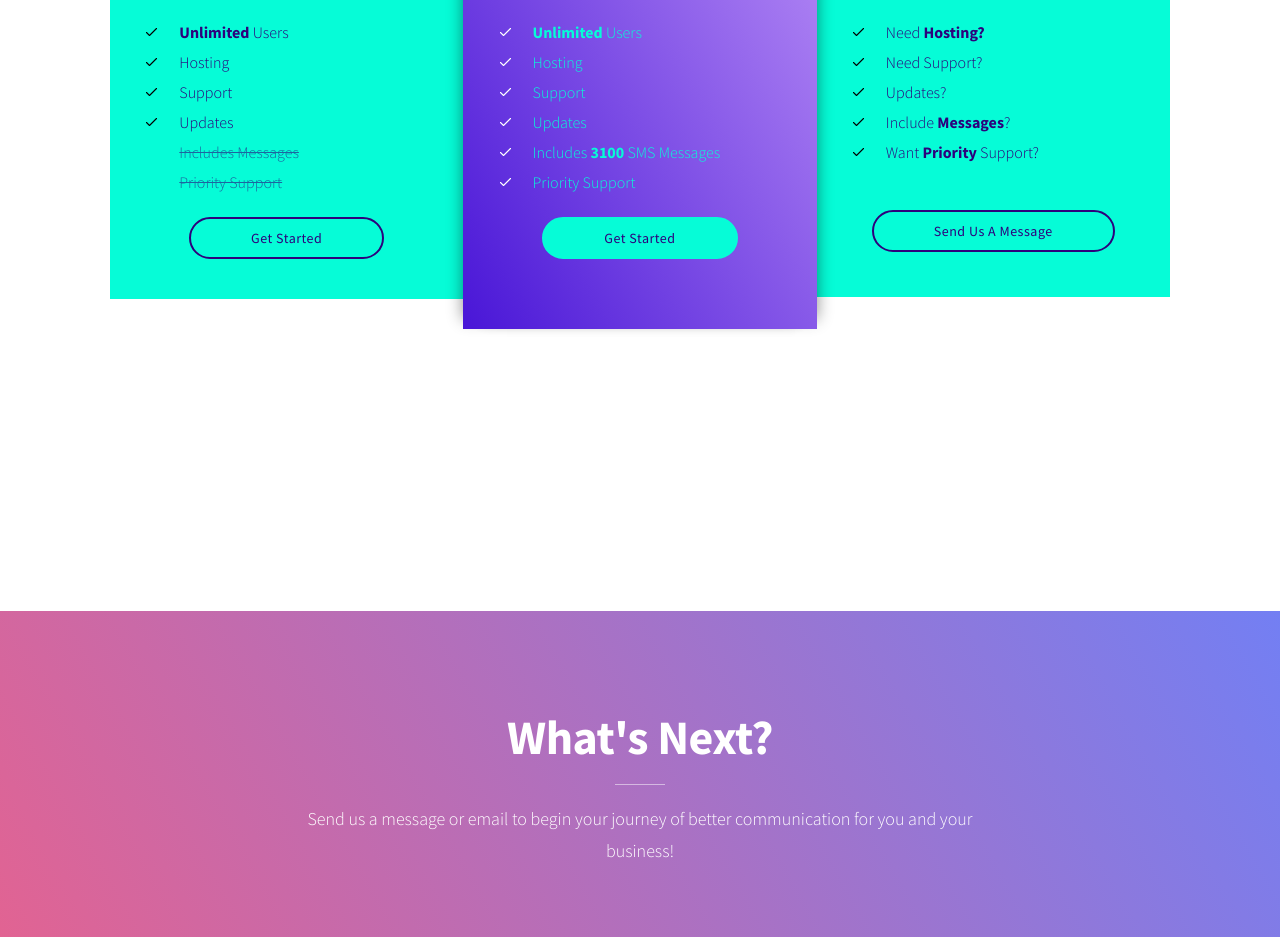
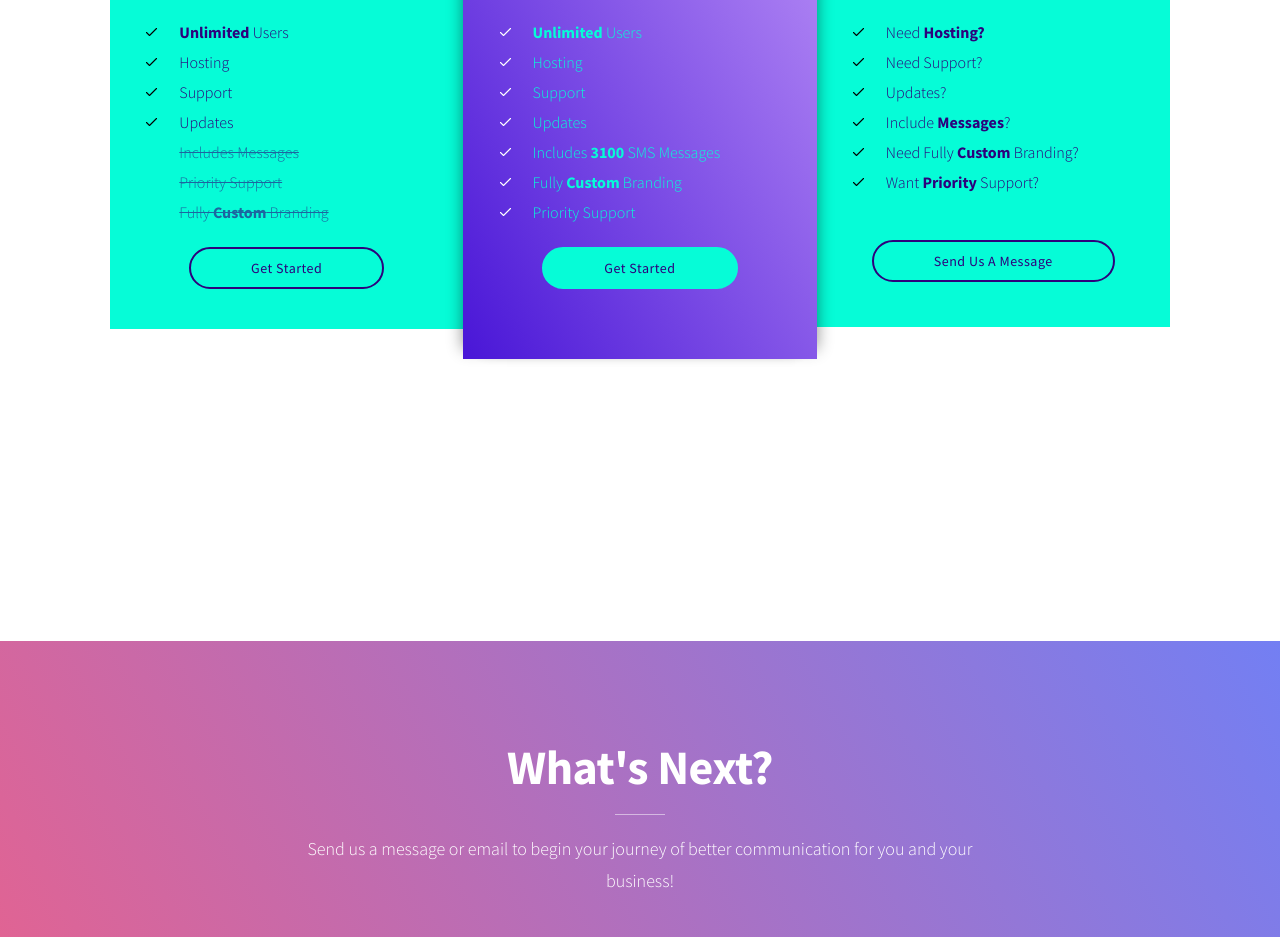
Before and after one commit to sollywelch/solly, a plain HTML site: page index.html in a window 1280 px wide. Shown: the part 3641-4578 px from the top of the page. Drawn offline with nearby package versions, Linux system fonts and the light colour scheme; a script that the page names is missing.

Commit message:
Update index.html

```diff
--- a/index.html
+++ b/index.html
@@ -185,6 +185,7 @@
 									<li>Updates</li>
 									<li class="disabled">Includes Messages</li>
 									<li class="disabled">Priority Support</li>
+									<li class="disabled">Fully <b>Custom</b> Branding</li>
 
 								</ul>
 
@@ -203,6 +204,7 @@
 									<li>Support</li>
 									<li>Updates</li>
 									<li>Includes <b>3100</b> SMS Messages</li>
+									<li>Fully <b>Custom</b> Branding</li>
 									<li>Priority Support</li>
 								</ul>
 								<a class="pricing__signup" target="_blank" href="https://www.paypal.com/cgi-bin/webscr?cmd=_xclick-subscriptions&business=co%2esowel%40gmail%2ecom&lc=US&item_name=Argon%20Labs%20SMS%20%28All%20In%20One%29&no_note=1&src=1&a3=65%2e00&p3=1&t3=M&currency_code=USD&bn=PP%2dSubscriptionsBF%3abtn_subscribeCC_LG%2egif%3aNonHostedGuest">Get Started</a>
@@ -219,6 +221,7 @@
 									<li>Need Support?</li>
 									<li>Updates?</li>
 									<li>Include <b>Messages</b>?</li>
+									<li>Need Fully <b>Custom</b> Branding?</li>
 									<li>Want <b>Priority</b> Support?</li>
 								</ul>
 
```
